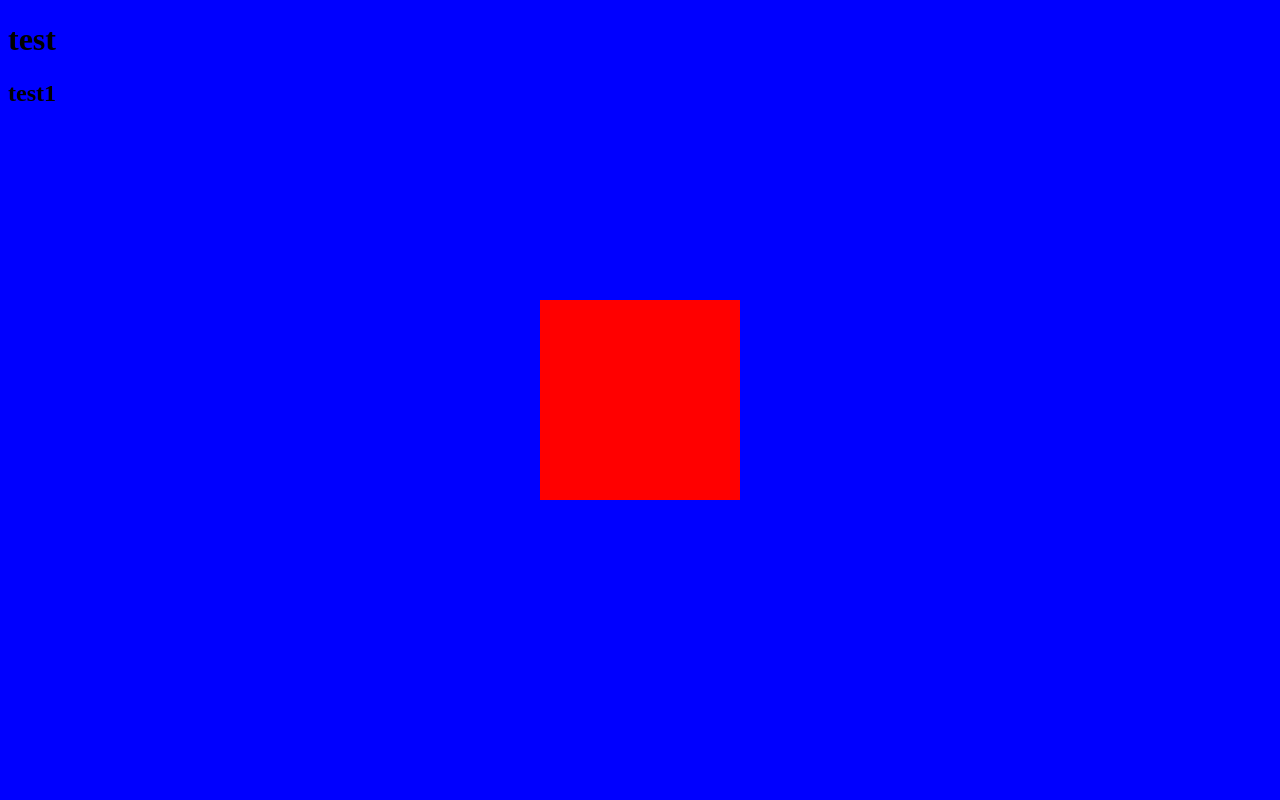
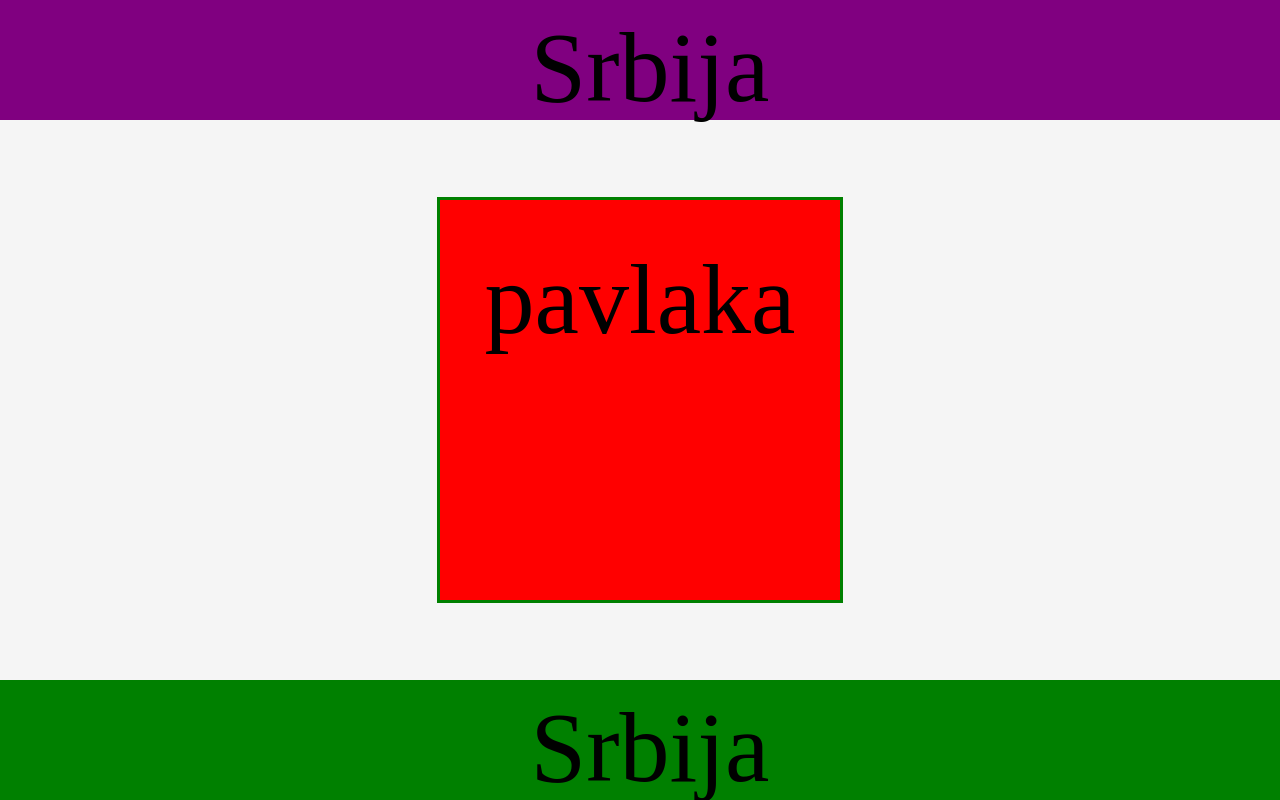
Before and after one commit to Pavlovic12/test, a plain HTML site: page index.html in a window 1280 px wide. Drawn offline with Linux system fonts and the light colour scheme.

Commit message:
Pavlaka retard

```diff
--- a/index.html
+++ b/index.html
@@ -8,10 +8,11 @@
     <title>Document</title>
   </head>
   <body>
-    <h1>test</h1>
-    <h2>test1</h2>
+    <div class="header">Srbija</div>
+
+    <div class="pavlaka">pavlaka</div>
+    <div class="footer">Srbija</div>
   </body>
-  <div class="pavlaka">
-    <div class="test"></div>
-  </div>
+
+  <html></html>
 </html>
--- a/style.css
+++ b/style.css
@@ -1,13 +1,39 @@
 body {
-  background-color: blue;
+  background-color: whitesmoke;
 }
 
 .pavlaka {
-  height: 200px;
-  width: 200px;
+  height: 400px;
+  width: 400px;
   background-color: red;
   top: 50%;
   position: absolute;
   left: 50%;
   transform: translate(-50%, -50%);
+  text-align: center;
+  font-size: 100px;
+  line-height: 200px;
+  border: 3px solid green;
 }
+.header {
+  position: fixed;
+  padding: 10px;
+  width: 100%;
+  height: 100px;
+  top: 0%;
+  left: 0%;
+  background-color: purple;
+  text-align: center;
+  font-size: 100px;
+}
+.footer {
+  position: fixed;
+  width: 100%;
+  height: 100px;
+  padding: 10px;
+  bottom: 0%;
+  left: 0%;
+  background-color: green;
+  text-align: center;
+  font-size: 100px;
+}
```
